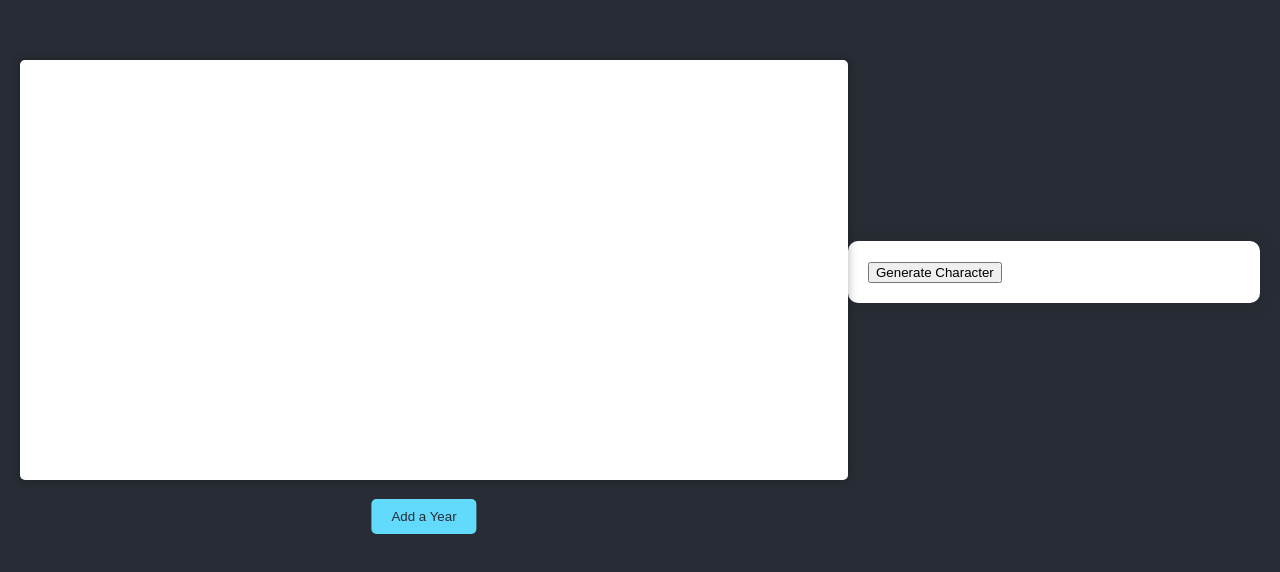
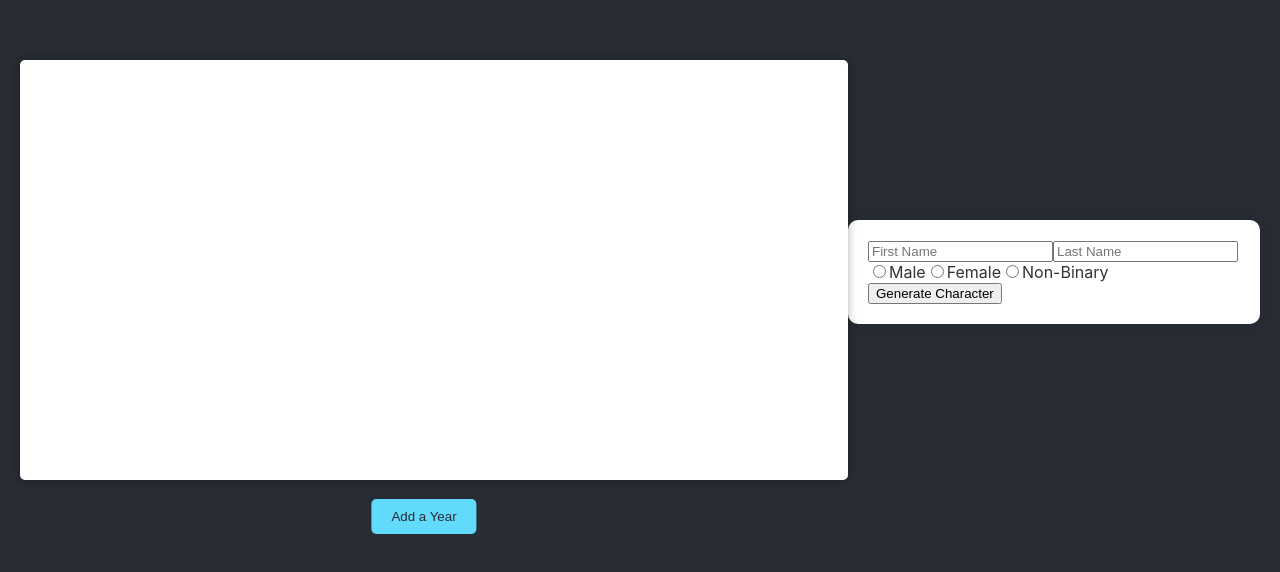
Before and after one commit to Nazrat450/Fables-of-Fantasy, a React (Create React App) app: page / in a window 1280 px wide. Shown: the part 148-720 px from the top of the page. Built offline with nearby package versions, Linux system fonts and the light colour scheme.

Commit message:
Added Gender and confirmation on restart

```diff
--- a/src/AddYear.js
+++ b/src/AddYear.js
@@ -1,8 +1,4 @@
 import React, { useState } from 'react';
-
-
-
-
 
 const AddYear = ({ character, setCharacter, setLogMessage }) => {
   const [isDead, setIsDead] = useState(false);
@@ -25,15 +21,23 @@ const AddYear = ({ character, setCharacter, setLogMessage }) => {
   };
 
   const handleRestart = () => {
-    setIsDead(false);
-    setCharacter(null);
-    setLogMessage("");
-  };
+    const userConfirmed = window.confirm("Are you sure you want to restart?");
+
+    if (userConfirmed) {
+      setIsDead(false);
+      setCharacter(null);
+      setLogMessage("");
+
+      // event to notify about the reset
+      const resetEvent = new Event('characterReset', { 'bubbles': true });
+      window.dispatchEvent(resetEvent);
+    }
+};
 
   if (isDead) {
     return (
       <div>
-       <button onClick={handleRestart}>Restart</button>
+       <button style={{ backgroundColor: 'red', color: 'white' }} onClick={handleRestart}>Restart</button>
       </div>
     );
   }
--- a/src/CharacterGen.js
+++ b/src/CharacterGen.js
@@ -1,8 +1,11 @@
+import React, { useState, useEffect } from 'react';
+
 const getRandomStat = () => Math.floor(Math.random() * 18) + 1;
 const getLooksPercentage = () => Math.floor(Math.random() * 100) + 1;
 
 const races = ["Human", "Dwarf", "Elf", "DragonBorn", "Axolotl", "Orc", "Halfling", "Sharkmen", "Rockmen", "Tiefling", "Aarakocra", "Goliath", "Tabaxi", "Firbolg", "Kenku", "Lizardfolk", "Plantmen", "Fairy"];
 const hairColors = ["Blonde", "Brown", "Black", "White", "Pink", "Blue", "Ginger"];
+const locations = [];
 
 const heightRanges = {
     Human: [150, 200],
@@ -40,19 +43,43 @@ const getRandomHeight = (race) => {
 };
 
 const CharacterGen = ({ character, setCharacter, setLogMessage }) => {
+  const [firstName, setFirstName] = useState('');
+  const [lastName, setLastName] = useState('');
+  const [gender, setGender] = useState('');
+
+  useEffect(() => {
+    const resetHandler = () => {
+      setFirstName('');
+      setLastName('');
+      setGender('');
+    };
+    // Add the event listener for the event
+    window.addEventListener('characterReset', resetHandler);
+
+    // Clean up the listener when the component is unmounted
+    return () => {
+      window.removeEventListener('characterReset', resetHandler);
+    };
+  }, []);
+
+  const handleGenerateCharacter = () => {
+    if (!firstName || !lastName || !gender) {
+      alert('Please provide all details.');
+      return;
+    }
 
 
-  const generateCharacter = () => {
-    const firstName = prompt("Enter the character's first name:");
-    const lastName = prompt("Enter the character's last name:");
+
+
+
     const race = races[Math.floor(Math.random() * races.length)];
 
-    if (firstName && lastName) {
     const newCharacter = {
       FirstName: firstName,
       LastName: lastName,
       Age: 0,
       Race: race,
+      Gender: gender,
       Health: 100,
       Looks: getLooksPercentage(),
       Strength: getRandomStat(),
@@ -64,24 +91,43 @@ const CharacterGen = ({ character, setCharacter, setLogMessage }) => {
       HairColor: getHairColor(race),
       Height: getRandomHeight(race)
     };
+
     setCharacter(newCharacter);
     setLogMessage(prevLog => prevLog + "\n" + firstName + " " + lastName + " Welcome to the world!");
-    }
   };
 
   return (
     <div>
-      {!character && <button onClick={generateCharacter}>Generate Character</button>}
+      {!character ? (
+        <div>
+          <input type="text" placeholder="First Name" value={firstName} onChange={e => setFirstName(e.target.value)} />
+          <input type="text" placeholder="Last Name" value={lastName} onChange={e => setLastName(e.target.value)} />
 
-      {character && (
+          <label>
+            <input type="radio" name="gender" value="Male" checked={gender === 'Male'} onChange={e => setGender(e.target.value)} />
+            Male
+          </label>
+          <label>
+            <input type="radio" name="gender" value="Female" checked={gender === 'Female'} onChange={e => setGender(e.target.value)} />
+            Female
+          </label>
+          <label>
+            <input type="radio" name="gender" value="Non-Binary" checked={gender === 'Non-Binary'} onChange={e => setGender(e.target.value)} />
+            Non-Binary
+          </label>
+
+          <button onClick={handleGenerateCharacter}>Generate Character</button>
+        </div>
+      ) : (
         <div>
           <h1>Active Character: {character.FirstName} {character.LastName}</h1>
           <p>Age: {character.Age}</p>
+          <p>Gender: {character.Gender}</p>
           <p>Race: {character.Race}</p>
           <p>Health: {character.Health}%</p>
           <p>Looks: {character.Looks}%</p>
           {character.HairColor && <p>Hair Color: {character.HairColor}</p>}
-          {character.Age >= 21 && <p>Height: {character.Height} cm</p>} {/* Display height only if age is 21 or older */}
+          {character.Age >= 21 && <p>Height: {character.Height} cm</p>}
           <p>Strength: {character.Strength}</p>
           <p>Dexterity: {character.Dexterity}</p>
           <p>Constitution: {character.Constitution}</p>
```
Lines whose indentation alone changed are shown as unchanged.
